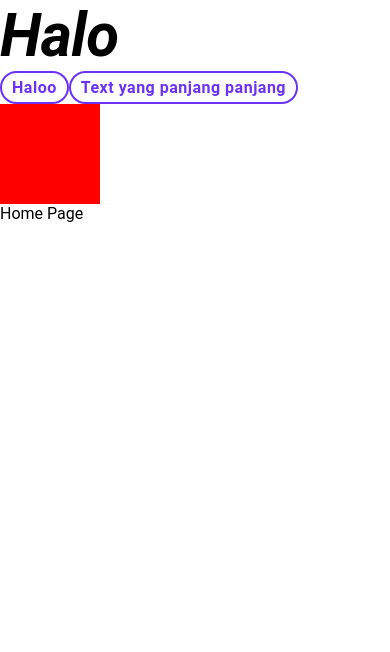
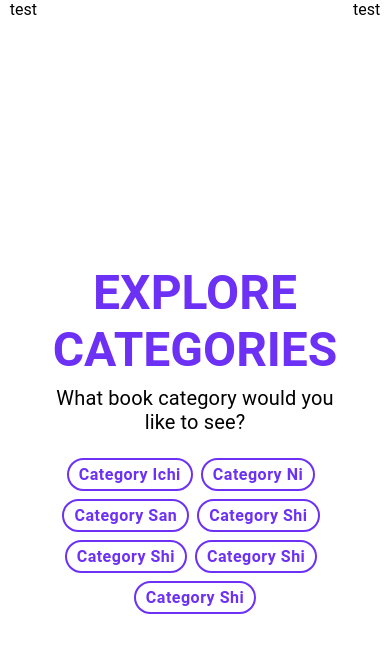
Before and after one commit to verm024/b3k3n-deall, a React (Create React App) app: page / in a window 390 px wide. Shown: the top 652 px of the page. Built offline with nearby package versions, Linux system fonts and the light colour scheme.

Commit message:
Task / 24 / Implement Home Page Layout (#6)
* Create Container Atom

* Create Spacer Atom

* Implement Desktop Layout of Home Page

* Remove Unused Vars

* Configure useResponsive Hook

* Add Responsive for Home Page

* Change Page Container to 80%

```diff
--- a/package.json
+++ b/package.json
@@ -12,6 +12,7 @@
     "@types/react-dom": "^18.0.7",
     "react": "^18.2.0",
     "react-dom": "^18.2.0",
+    "react-responsive": "^9.0.0",
     "react-router-dom": "^6.4.2",
     "react-scripts": "5.0.1",
     "styled-components": "^5.3.6",
--- a/src/App.tsx
+++ b/src/App.tsx
@@ -1,34 +1,30 @@
 import React from "react";
 
-import styled from "styled-components";
 import GlobalStyles from "./utils/globalStyles";
 
 import { BrowserRouter as Router } from "react-router-dom";
 import GlobalRoutes from "./routes/GlobalRoutes";
 
-import { Text } from "./components/atom";
-import { Tag } from "./components/molecules";
-
-const Test = styled.div<{ color: string }>`
-  width: 100px;
-  height: 100px;
-  background: ${({ color }) => color};
-`;
+import { Container } from "./components/atom";
 
 function App() {
   return (
     <Router>
       <div className="App">
         <GlobalStyles />
-        <Text italic textType="h2">
-          Halo
-        </Text>
-        <Tag onClick={() => alert("clicked")} cursor="pointer">
-          Haloo
-        </Tag>
-        <Tag>Text yang panjang panjang</Tag>
-        <Test color="red" />
-        <GlobalRoutes />
+        <Container
+          display="flex"
+          alignItems="center"
+          justifyContent="space-between"
+          width="95%"
+          margin="auto"
+        >
+          <p>test</p>
+          <p>test</p>
+        </Container>
+        <Container width="80%" margin="auto">
+          <GlobalRoutes />
+        </Container>
       </div>
     </Router>
   );
--- /dev/null
+++ b/src/components/atom/Container/Container.tsx
@@ -0,0 +1,34 @@
+import React from "react";
+
+import styled from "styled-components";
+
+interface ContainerProps {
+  children?: React.ReactNode;
+  display?: string;
+  justifyContent?: string;
+  alignItems?: string;
+  flexDirection?: string;
+  width?: string;
+  height?: string;
+  margin?: string;
+  padding?: string;
+  textAlign?: string;
+}
+
+const ContainerDiv = styled.div<ContainerProps>`
+  display: ${({ display }) => display || "block"};
+  justify-content: ${({ justifyContent }) => justifyContent || "flex-start"};
+  align-items: ${({ alignItems }) => alignItems || "stretch"};
+  width: ${({ width }) => width || "fit-content"};
+  height: ${({ height }) => height || "fit-content"};
+  margin: ${({ margin }) => margin || "0"};
+  padding: ${({ padding }) => padding || "0"};
+  flex-direction: ${({ flexDirection }) => flexDirection || "row"};
+  text-align: ${({ textAlign }) => textAlign || "left"};
+`;
+
+const Container = ({ children, ...rest }: ContainerProps) => {
+  return <ContainerDiv {...rest}>{children}</ContainerDiv>;
+};
+
+export default Container;
--- /dev/null
+++ b/src/components/atom/Container/package.json
@@ -0,0 +1,3 @@
+{
+  "main": "Container.tsx"
+}
--- /dev/null
+++ b/src/components/atom/Spacer/Spacer.tsx
@@ -0,0 +1,20 @@
+import React from "react";
+
+import styled from "styled-components";
+
+interface SpacerProps {
+  size?: number;
+  inline?: boolean;
+}
+
+const SpacerDiv = styled.div<SpacerProps>`
+  width: ${({ size }) => size}px;
+  height: ${({ size }) => size}px;
+  display: ${({ inline }) => (inline ? "inline-block" : "block")};
+`;
+
+const Spacer = ({ size = 4, inline = false }: SpacerProps) => {
+  return <SpacerDiv size={size} inline={inline} />;
+};
+
+export default Spacer;
--- /dev/null
+++ b/src/components/atom/Spacer/package.json
@@ -0,0 +1,3 @@
+{
+  "main": "Spacer.tsx"
+}
--- a/src/components/atom/Text/Text.tsx
+++ b/src/components/atom/Text/Text.tsx
@@ -8,19 +8,21 @@ type ButtonTextType = "btn";
 type Tag = HeadingTextType | "span" | "p";
 
 interface TextProps {
-  children: string;
+  children: React.ReactNode;
   textType?: HeadingTextType | BodyTextType | ButtonTextType;
   bold?: boolean;
   color?: string;
   italic?: boolean;
+  textAlign?: string;
 }
 
 function getMainStyles() {
   return css<TextProps>`
     ${({ textType }) => getTextStyle(textType || "b1")}
-    ${({ bold }) => bold && "font-weight: bold;"}
+    font-weight: ${({ bold }) => (bold ? "bold" : "normal")};
     ${({ color }) => `color: ${color};`}
     ${({ italic }) => italic && "font-style: italic;"}
+    ${({ textAlign }) => `text-align: ${textAlign};`}
   `;
 }
 
@@ -138,6 +140,7 @@ const Text = ({
   bold = false,
   color = "black",
   italic = false,
+  textAlign = "left",
 }: TextProps) => {
   const tag = getElementTag(textType);
   const ChosenTextElement = textElements[tag as Capitalize<Tag>];
@@ -148,6 +151,7 @@ const Text = ({
       color={color}
       textType={textType}
       italic={italic}
+      textAlign={textAlign}
     >
       {children}
     </ChosenTextElement>
--- a/src/components/atom/index.ts
+++ b/src/components/atom/index.ts
@@ -1 +1,3 @@
 export { default as Text } from "./Text";
+export { default as Container } from "./Container";
+export { default as Spacer } from "./Spacer";
--- a/src/components/molecules/Tag/Tag.tsx
+++ b/src/components/molecules/Tag/Tag.tsx
@@ -5,7 +5,7 @@ import styled from "styled-components";
 import { Text } from "../../atom";
 
 interface TagProps {
-  children: string;
+  children: React.ReactNode;
 }
 
 interface WrapperProps {
--- /dev/null
+++ b/src/hooks/index.ts
@@ -0,0 +1 @@
+export { default as useResponsive } from "./useResponsive";
--- /dev/null
+++ b/src/hooks/useResponsive.ts
@@ -0,0 +1,10 @@
+import { useMediaQuery } from "react-responsive";
+
+function useResponsive() {
+  const isDesktop = useMediaQuery({ minWidth: 992 });
+  const isTablet = useMediaQuery({ minWidth: 768, maxWidth: 991 });
+  const isMobile = useMediaQuery({ maxWidth: 767 });
+  return { isDesktop, isTablet, isMobile };
+}
+
+export default useResponsive;
--- a/src/pages/Home/Home.tsx
+++ b/src/pages/Home/Home.tsx
@@ -1,7 +1,89 @@
 import React from "react";
+import { useNavigate } from "react-router-dom";
+
+import { Text, Container, Spacer } from "../../components/atom";
+import { Tag } from "../../components/molecules";
+
+import { useResponsive } from "../../hooks";
 
 const Home = () => {
-  return <div>Home Page</div>;
+  const navigate = useNavigate();
+  const { isMobile } = useResponsive();
+
+  const categories = [
+    {
+      id: "1",
+      name: "Category Ichi",
+    },
+    {
+      id: "2",
+      name: "Category Ni",
+    },
+    {
+      id: "3",
+      name: "Category San",
+    },
+    {
+      id: "4",
+      name: "Category Shi",
+    },
+    {
+      id: "5",
+      name: "Category Shi",
+    },
+    {
+      id: "6",
+      name: "Category Shi",
+    },
+    {
+      id: "7",
+      name: "Category Shi",
+    },
+  ];
+  return (
+    <Container
+      display="flex"
+      justifyContent="center"
+      width="100%"
+      height="100vh"
+      flexDirection="column"
+    >
+      <Text
+        textType={isMobile ? "h3" : "h2"}
+        color="#6c31f5"
+        bold
+        textAlign={isMobile ? "center" : "left"}
+      >
+        EXPLORE CATEGORIES
+      </Text>
+      <Spacer size={8} />
+      <Text
+        textType={isMobile ? "h6" : "h5"}
+        textAlign={isMobile ? "center" : "left"}
+      >
+        What book category would you like to see?
+      </Text>
+      <Spacer size={20} />
+      <Container textAlign={isMobile ? "center" : "left"}>
+        {categories.map((category, index) => (
+          <>
+            {index > 0 && <Spacer size={4} inline />}
+            <Tag
+              cursor="pointer"
+              key={category.id}
+              onClick={() => {
+                navigate(`/category/${category.id}`);
+              }}
+              margin="4px 0"
+            >
+              {category.name}
+            </Tag>
+            {index < categories.length - 1 && <Spacer size={4} inline />}
+          </>
+        ))}
+      </Container>
+    </Container>
+  );
 };
 
 export default Home;
```
Also changed, not shown: 1 other file (tests, documents, lock files or other folders).
